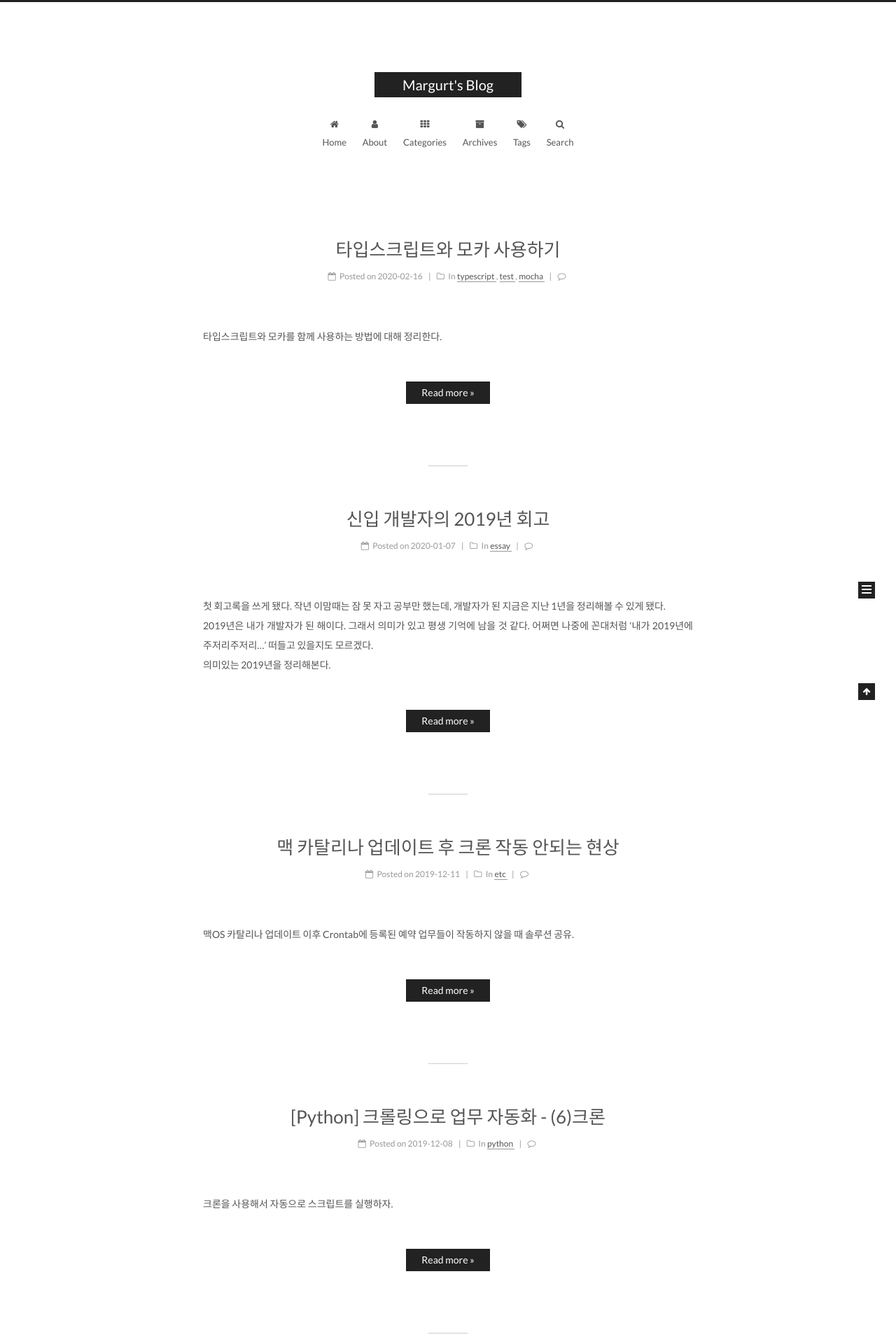
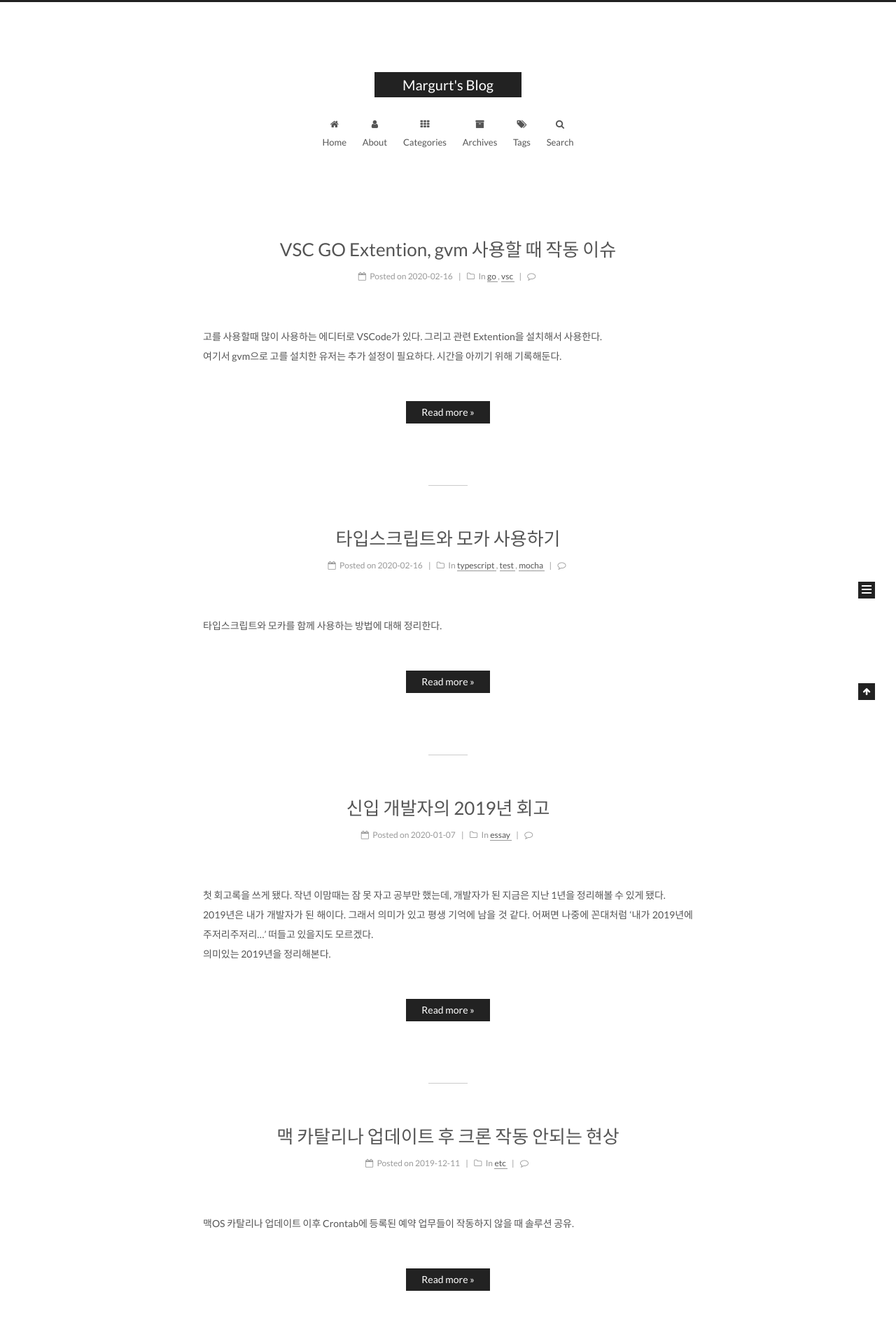
Before and after one commit to dc7303/dc7303.github.io, a Jekyll site: the page built from index.html, in a window 1280 px wide. Shown: the top 1920 px of the page at 70% size. Built offline with Jekyll 4.4.1, drawn with Linux system fonts in a browser that asks for light colours; the list of posts is cut into pages by our own code; comment, search, counter and statistics services are not loaded; some of the changed text lies outside the part shown.

Commit message:
VSCode, gvm 이슈 추가

````diff
--- /dev/null
+++ b/_posts/2020-02-17-vscGoExtentionsUsingGvm.md
@@ -0,0 +1,52 @@
+---
+layout: post
+title: "VSC GO Extention, gvm 사용할 때 작동 이슈"
+date: 2020-02-16 02:00:00
+category:
+- go
+- vsc
+tag:
+- go
+- vsc
+comments: true
+---
+
+고를 사용할때 많이 사용하는 에디터로 VSCode가 있다. 그리고 관련 Extention을 설치해서 사용한다.
+여기서 gvm으로 고를 설치한 유저는 추가 설정이 필요하다. 시간을 아끼기 위해 기록해둔다.
+
+### 이슈
+VSCode를 설치하고 Go Extention을 설치한 후 VSCode를 리로드한다.
+
+만약 gvm을 사용하고 있다면 아래와 같은 메세지를 볼 것이다. (보통 우측 하단에 있다)
+
+```bash
+Failed to run "go env" to find GOPATH as the "go" binary cannot be found in either GOROOT(undefined) or PATH(......)
+```
+
+`go env`를 실행해서 GOPATH를 찾지 못했다고 한다. Extention이 실행될 때 `go env`를 실행하는 걸로 확인된다.
+
+그런데 gvm을 사용할때 고는 다른점이 있다. gvm은 쉘이 실행될때 gvm 스크립트를 사용해서 활성화해주고, 활성화되면 고 바이너리들을 `$PATH`에 셋팅한다. 그리고 이 작업을 쉘 스크립트가 실행될때 수행하도록 설정파일에 추가해서 사용한다. ([참고](https://dc7303.github.io/go/2019/11/29/goGvmInstallVersion/))
+
+여기서 추측할 수 있듯이 Extention이 실행되는 시점과 gvm이 실행되는 시점이 맞지않아 발생한 이슈인 것으로 추측된다.
+
+### 해결
+VSCode user settings에서 GOPATH와 GOPATH를 설정할 수 있다.
+
+JSON Settings 파일에 아래의 설정을 추가한다.
+
+```json
+{
+  ...
+
+  "go.gopath": "/Users/choedongcheol/.gvm/pkgsets/go1.13.8/global",
+  "go.goroot": "/Users/choedongcheol/.gvm/gos/go1.13.8",
+
+  ...
+}
+```
+
+저 경로 그대로를 복사하면 안된다. 저건 내 경로다. 내꺼다.
+
+`go env` 명령어를 통해 GOPATH와 GOROOT를 입력하도록 한다.
+
+그리고 페이지를 리로드하면 정상적으로 작동하는걸 확인할 수 있다.
````
Also changed, not shown: _posts/2020-02-16-tsTestByMocha.md (+1 -0 lines).
